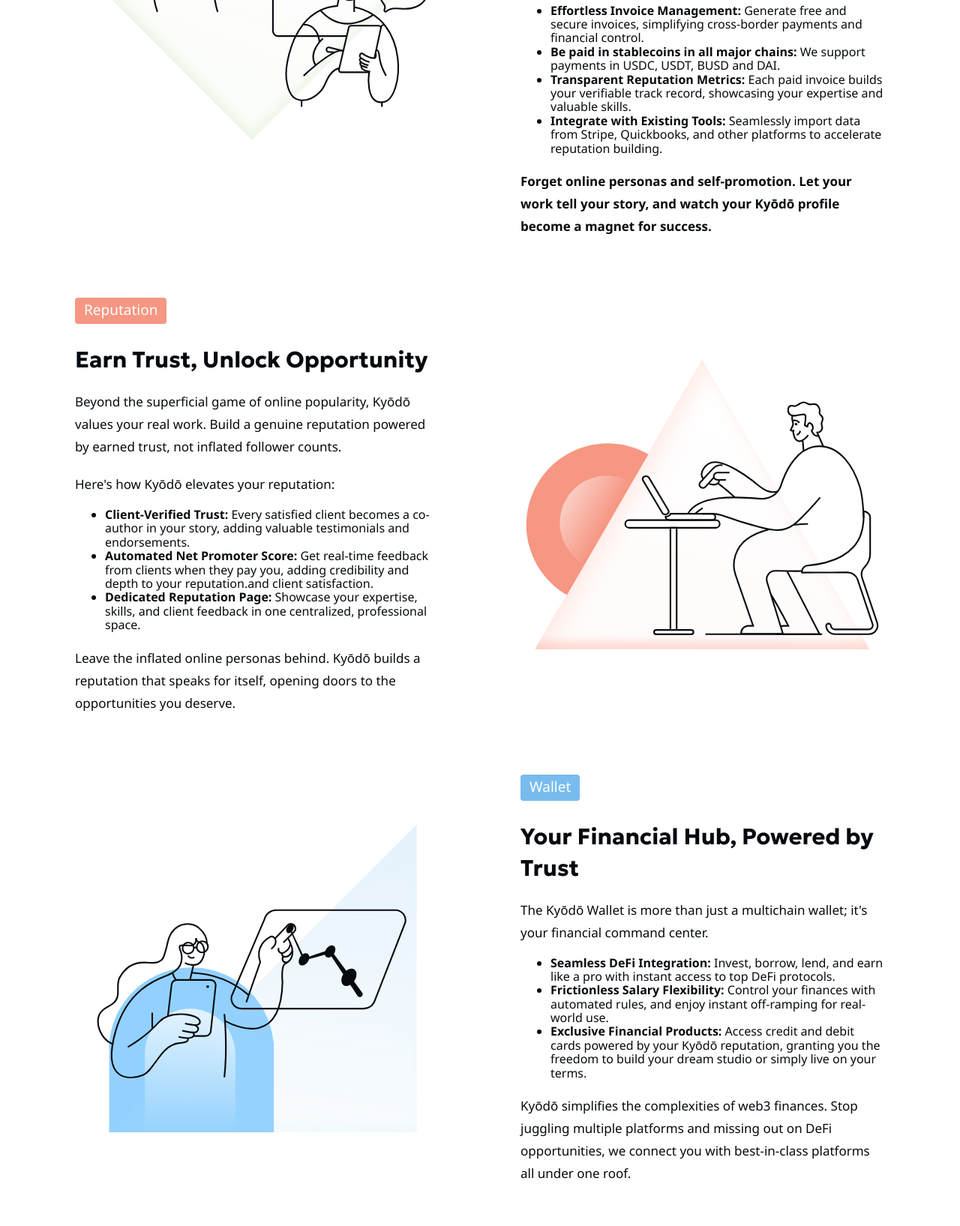
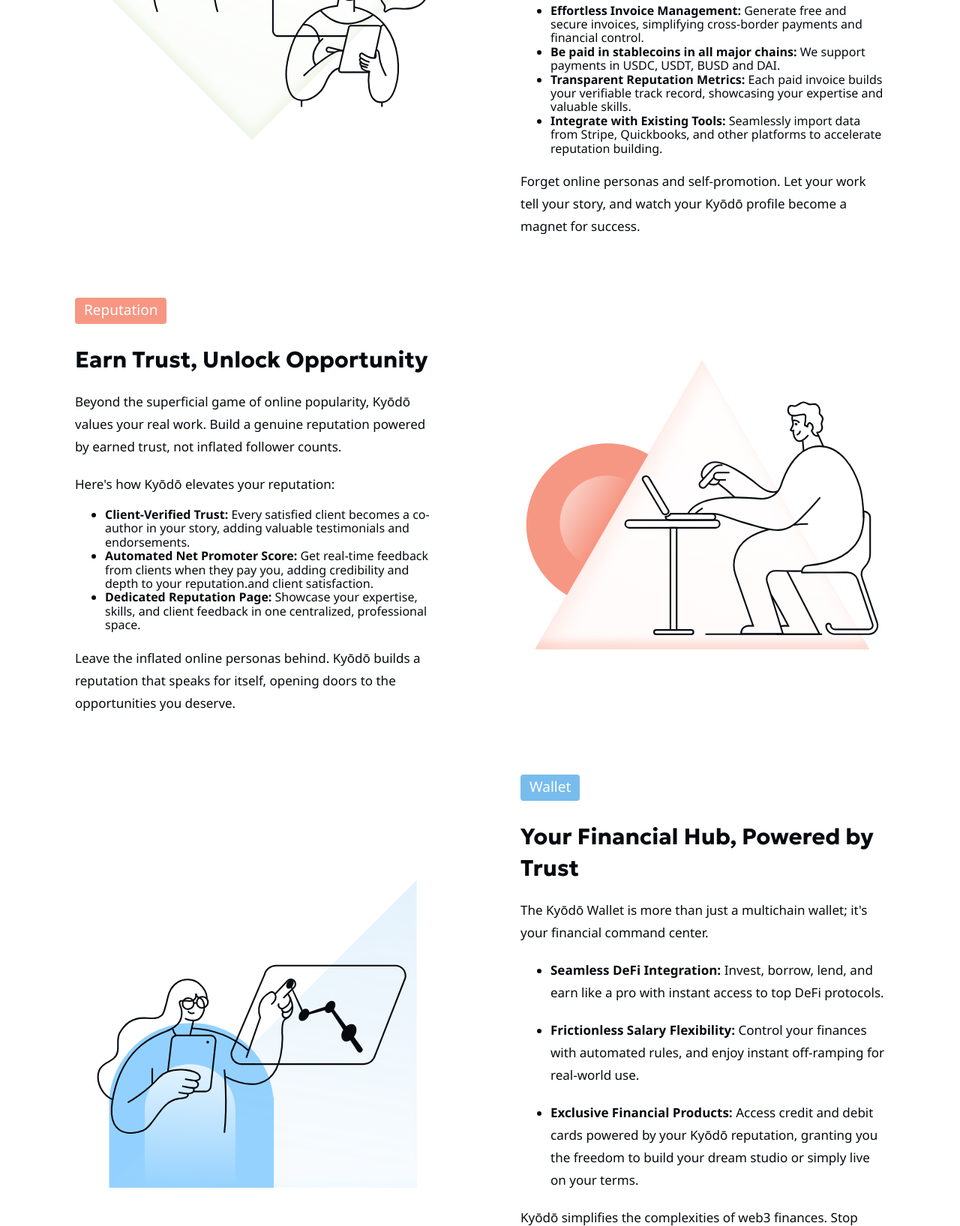
Before and after one commit to w3b3d3v/kyodo-protocol-website, a plain HTML site: page index.html in a window 1280 px wide. Shown: the part 2012-3647 px from the top of the page at 75% size. Drawn offline with nearby package versions, Linux system fonts and the light colour scheme; a small style sheet from the web is missing.

Commit message:
Adjust UL tag space

```diff
--- a/index.html
+++ b/index.html
@@ -294,7 +294,7 @@
 				<li><strong>Integrate with Existing Tools:</strong> Seamlessly import data from Stripe, Quickbooks, and other platforms to accelerate reputation building.</li>
 			</ul>
 
-			<p data-aos="fade-up"><strong>Forget online personas and self-promotion. Let your work tell your story, and watch your Kyōdō profile become a magnet for success.</strong>
+			<p data-aos="fade-up">Forget online personas and self-promotion. Let your work tell your story, and watch your Kyōdō profile become a magnet for success.
 			</p>
 
 
@@ -330,13 +330,6 @@
 
 
 
-
-
-
-
-
-
-
           </div>
 
         </div> <!-- /columns-->
@@ -359,9 +352,9 @@
 				The Kyōdō Wallet is more than just a multichain wallet; it's your financial command center.
 				</p>
 				<ul>
-					<li><strong>Seamless DeFi Integration:</strong> Invest, borrow, lend, and earn like a pro with instant access to top DeFi protocols.</li>
-					<li><strong>Frictionless Salary Flexibility:</strong> Control your finances with automated rules, and enjoy instant off-ramping for real-world use.</li>
-					<li><strong>Exclusive Financial Products:</strong> Access credit and debit cards powered by your Kyōdō reputation, granting you the freedom to build your dream studio or simply live on your terms.</li>
+					<li><p data-aos="fade-up"><strong>Seamless DeFi Integration:</strong> Invest, borrow, lend, and earn like a pro with instant access to top DeFi protocols.</li></p>
+					<li><p data-aos="fade-up"><strong>Frictionless Salary Flexibility:</strong> Control your finances with automated rules, and enjoy instant off-ramping for real-world use.</li></p>
+					<li><p data-aos="fade-up"><strong>Exclusive Financial Products:</strong> Access credit and debit cards powered by your Kyōdō reputation, granting you the freedom to build your dream studio or simply live on your terms.</li></p>
 				</ul>
 				<p data-aos="fade-up">
 					Kyōdō simplifies the complexities of web3 finances. Stop juggling multiple platforms and missing out on DeFi opportunities, we connect you with best-in-class platforms all under one roof.
@@ -397,7 +390,7 @@
 
           <div>
             <h2 data-aos="fade-down" class="heading-call">
-              Join our waitlint today
+              Join our waitlist today
             </h2>
             <div class="cta" data-aos="fade-right">
               <label for="modal" class="example-label">
```
